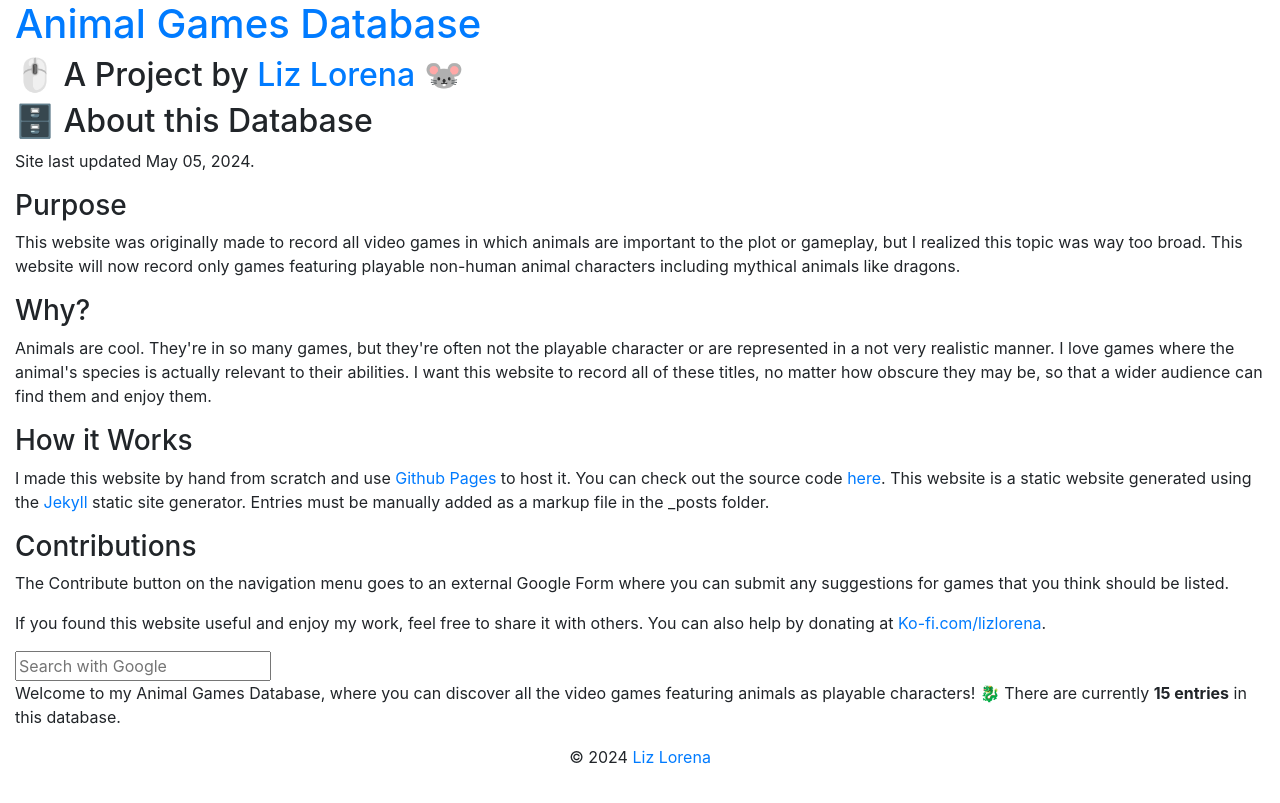
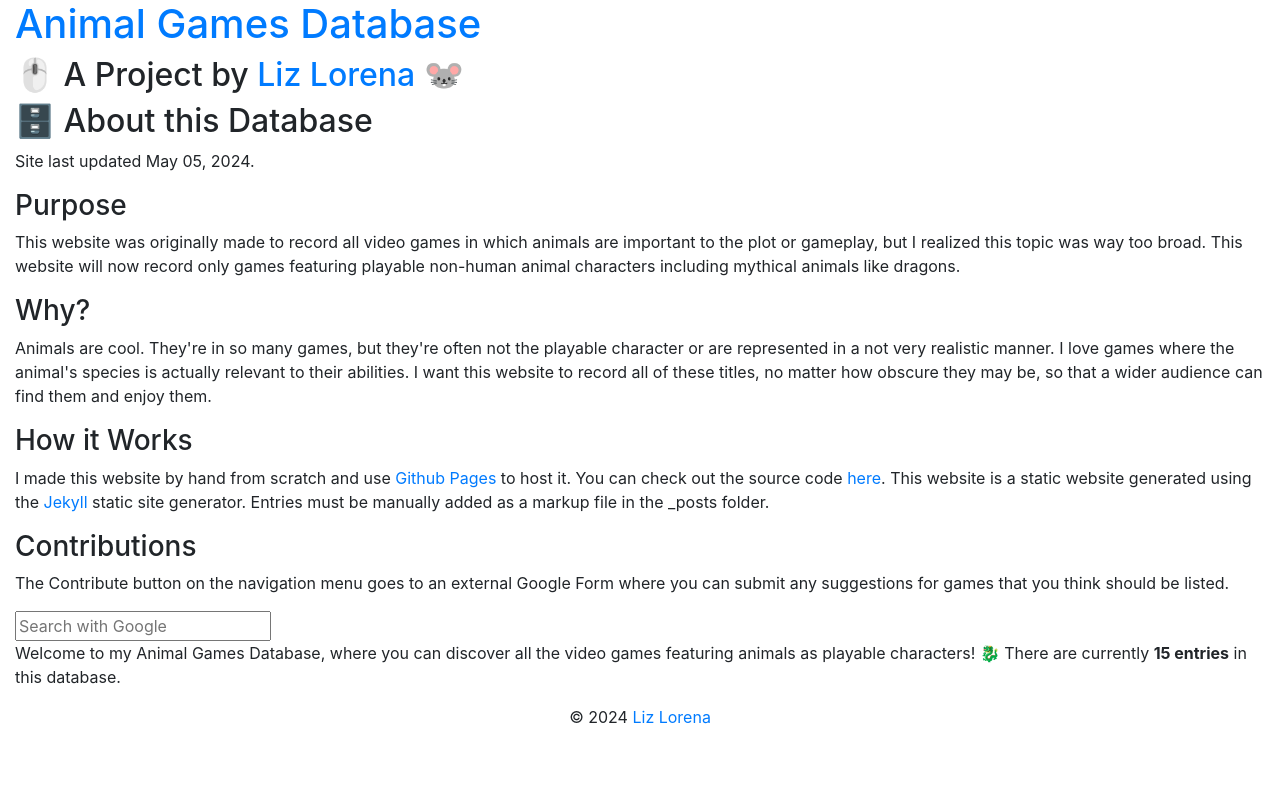
Before and after one commit to byliz/animal-game-database, a Jekyll site: the page built from about/index.html, in a window 1280 px wide. Shown: the top 803 px of the page. Built offline with Jekyll 4.4.1, drawn with Linux system fonts in a browser that asks for light colours; nearby versions of some CDN libraries.

Commit message:
Update index.html

```diff
--- a/about/index.html
+++ b/about/index.html
@@ -26,12 +26,10 @@
 
 <h3>How it Works</h3>
 
-<p>I made this website by hand from scratch and use <a href="https://pages.github.com/" target="_blank">Github Pages</a> to host it. You can check out the source code <a href="http://github.com/lizberberena/kemono-database" target="_blank">here</a>. This website is a static website generated using the <a href="https://jekyllrb.com/" target="_blank">Jekyll</a> static site generator. Entries must be manually added as a markup file in the _posts folder.</p>
+<p>I made this website by hand from scratch and use <a href="https://pages.github.com/" target="_blank">Github Pages</a> to host it. You can check out the source code <a href="http://github.com/liz-lorena/animals" target="_blank">here</a>. This website is a static website generated using the <a href="https://jekyllrb.com/" target="_blank">Jekyll</a> static site generator. Entries must be manually added as a markup file in the _posts folder.</p>
 
 <h3>Contributions</h3>
 
 <p>
 The Contribute button on the navigation menu goes to an external Google Form where you can submit any suggestions for games that you think should be listed.
 </p>
-
-<p>If you found this website useful and enjoy my work, feel free to share it with others. You can also help by donating at <a href="https://ko-fi.com/lizlorena" target="_blank">Ko-fi.com/lizlorena</a>.</p>
```
